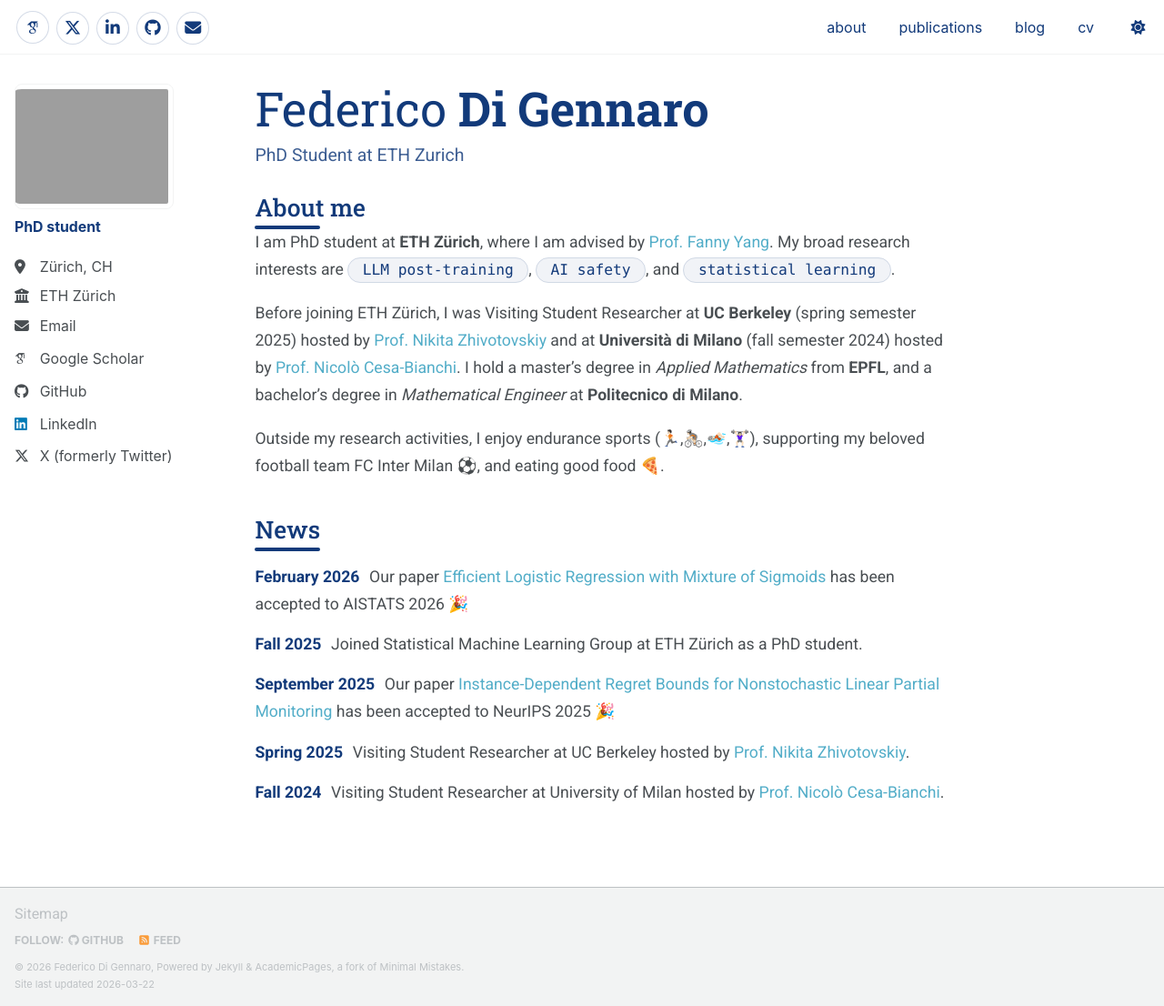
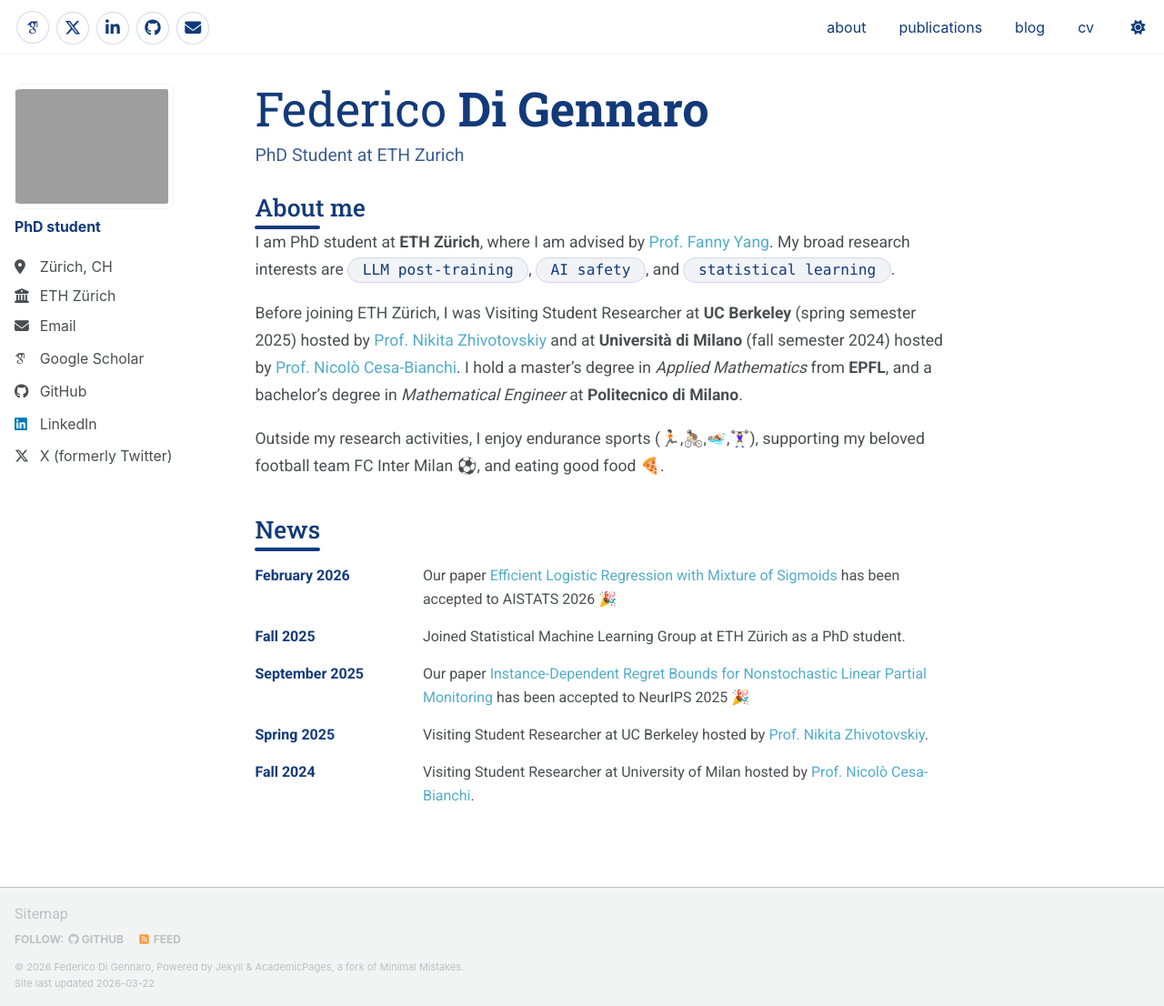
Before and after one commit to FedericoDiGennaro/FedericoDiGennaro.github.io, a Jekyll site: the page built from _pages/about.md, in a window 1280 px wide and 1106 px high. Shown: the whole window at 91% size. Built offline with Jekyll 4.4.1, drawn with Linux system fonts in a browser that asks for light colours; some web fonts are replaced; a script bundle is joined from its source files by our own code; library files that are not in the unit come from our copies.

Commit message:
Polish homepage spacing, news layout, and masthead weight

```diff
--- a/_pages/about.md
+++ b/_pages/about.md
@@ -21,9 +21,24 @@
 <div class="home-title-bar"></div>
 
 <div class="news-list">
-  <p><strong>February 2026</strong> Our paper <a href="https://www.arxiv.org/abs/2510.19158">Efficient Logistic Regression with Mixture of Sigmoids</a> has been accepted to AISTATS 2026 🎉</p>
-  <p><strong>Fall 2025</strong> Joined Statistical Machine Learning Group at ETH Zürich as a PhD student.</p>
-  <p><strong>September 2025</strong> Our paper <a href="https://www.arxiv.org/abs/2510.19158">Instance-Dependent Regret Bounds for Nonstochastic Linear Partial Monitoring</a> has been accepted to NeurIPS 2025 🎉</p>
-  <p><strong>Spring 2025</strong> Visiting Student Researcher at UC Berkeley hosted by <a href="https://sites.google.com/view/nikitazhivotovskiy/">Prof. Nikita Zhivotovskiy</a>.</p>
-  <p><strong>Fall 2024</strong> Visiting Student Researcher at University of Milan hosted by <a href="https://cesa-bianchi.di.unimi.it/">Prof. Nicolò Cesa-Bianchi</a>.</p>
+  <div class="news-item">
+    <strong>February 2026</strong>
+    <span>Our paper <a href="https://www.arxiv.org/abs/2510.19158">Efficient Logistic Regression with Mixture of Sigmoids</a> has been accepted to AISTATS 2026 🎉</span>
+  </div>
+  <div class="news-item">
+    <strong>Fall 2025</strong>
+    <span>Joined Statistical Machine Learning Group at ETH Zürich as a PhD student.</span>
+  </div>
+  <div class="news-item">
+    <strong>September 2025</strong>
+    <span>Our paper <a href="https://www.arxiv.org/abs/2510.19158">Instance-Dependent Regret Bounds for Nonstochastic Linear Partial Monitoring</a> has been accepted to NeurIPS 2025 🎉</span>
+  </div>
+  <div class="news-item">
+    <strong>Spring 2025</strong>
+    <span>Visiting Student Researcher at UC Berkeley hosted by <a href="https://sites.google.com/view/nikitazhivotovskiy/">Prof. Nikita Zhivotovskiy</a>.</span>
+  </div>
+  <div class="news-item">
+    <strong>Fall 2024</strong>
+    <span>Visiting Student Researcher at University of Milan hosted by <a href="https://cesa-bianchi.di.unimi.it/">Prof. Nicolò Cesa-Bianchi</a>.</span>
+  </div>
 </div>
--- a/assets/css/custom.css
+++ b/assets/css/custom.css
@@ -8,6 +8,7 @@
 
 .greedy-nav .visible-links li:first-child {
   margin-right: auto !important;
+  font-weight: 400 !important;
 }
 
 .greedy-nav .visible-links li {
@@ -50,6 +51,10 @@
 }
 
 .masthead__menu-item--lg {
+  font-weight: 400 !important;
+}
+
+.greedy-nav .visible-links li:first-child a {
   font-weight: 400 !important;
 }
 
@@ -182,7 +187,7 @@
 .home-title-bar {
   width: 72px;
   height: 4px;
-  margin: 0.15rem 0 1.2rem;
+  margin: 0.15rem 0 1.7rem;
   border-radius: 999px;
   background-color: #123a7a;
 }
@@ -269,12 +274,26 @@
   margin-top: 0.75rem;
 }
 
-.news-list p {
+.news-item {
+  display: grid;
+  grid-template-columns: 9.5rem minmax(0, 1fr);
+  column-gap: 0.75rem;
   margin: 0 0 0.8rem;
+  align-items: start;
 }
 
-.news-list strong {
+.news-item strong {
   color: #123a7a;
   font-weight: 700;
-  margin-right: 0.35rem;
 }
+
+.news-item span {
+  min-width: 0;
+}
+
+@media (max-width: 700px) {
+  .news-item {
+    grid-template-columns: 1fr;
+    row-gap: 0.15rem;
+  }
+}
```
